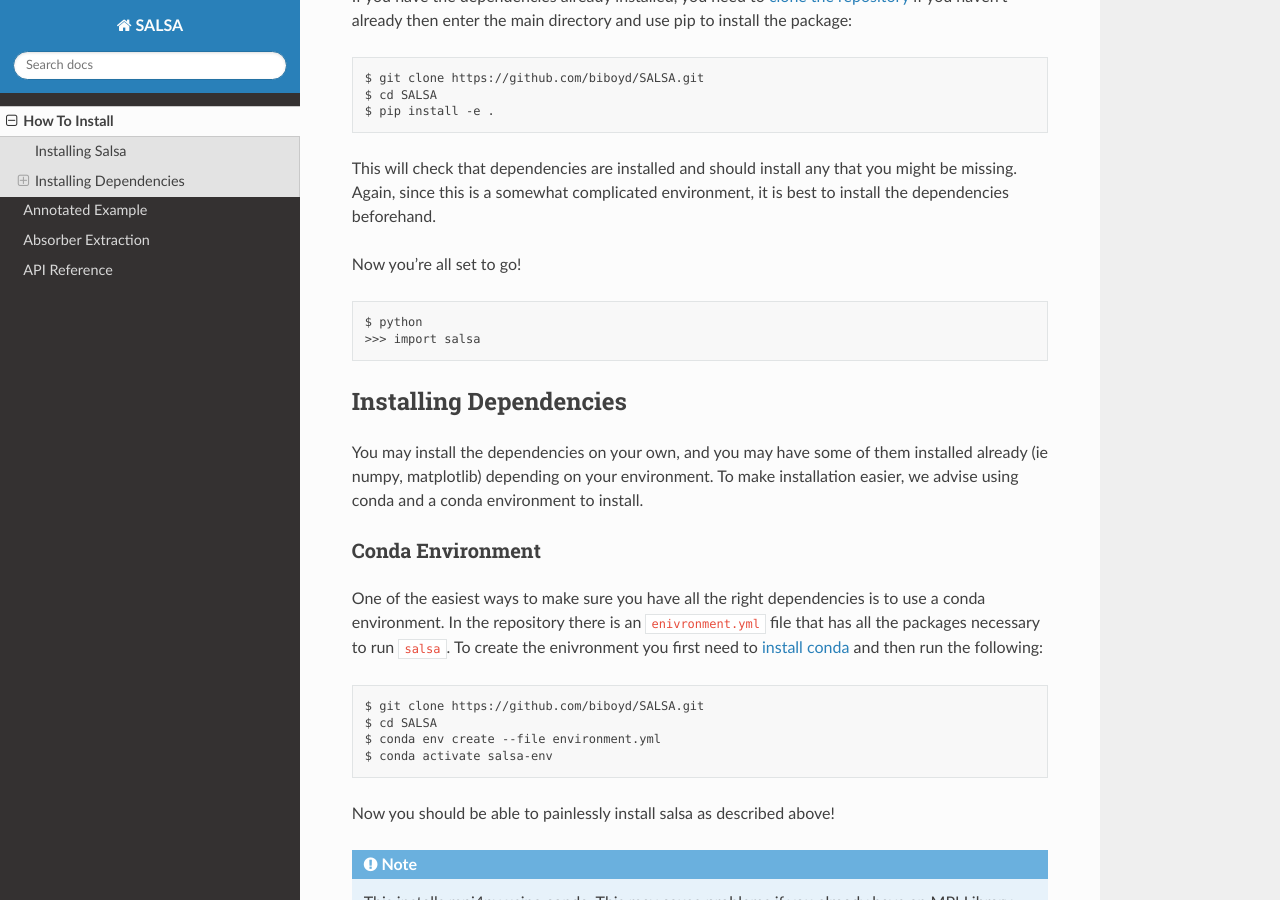
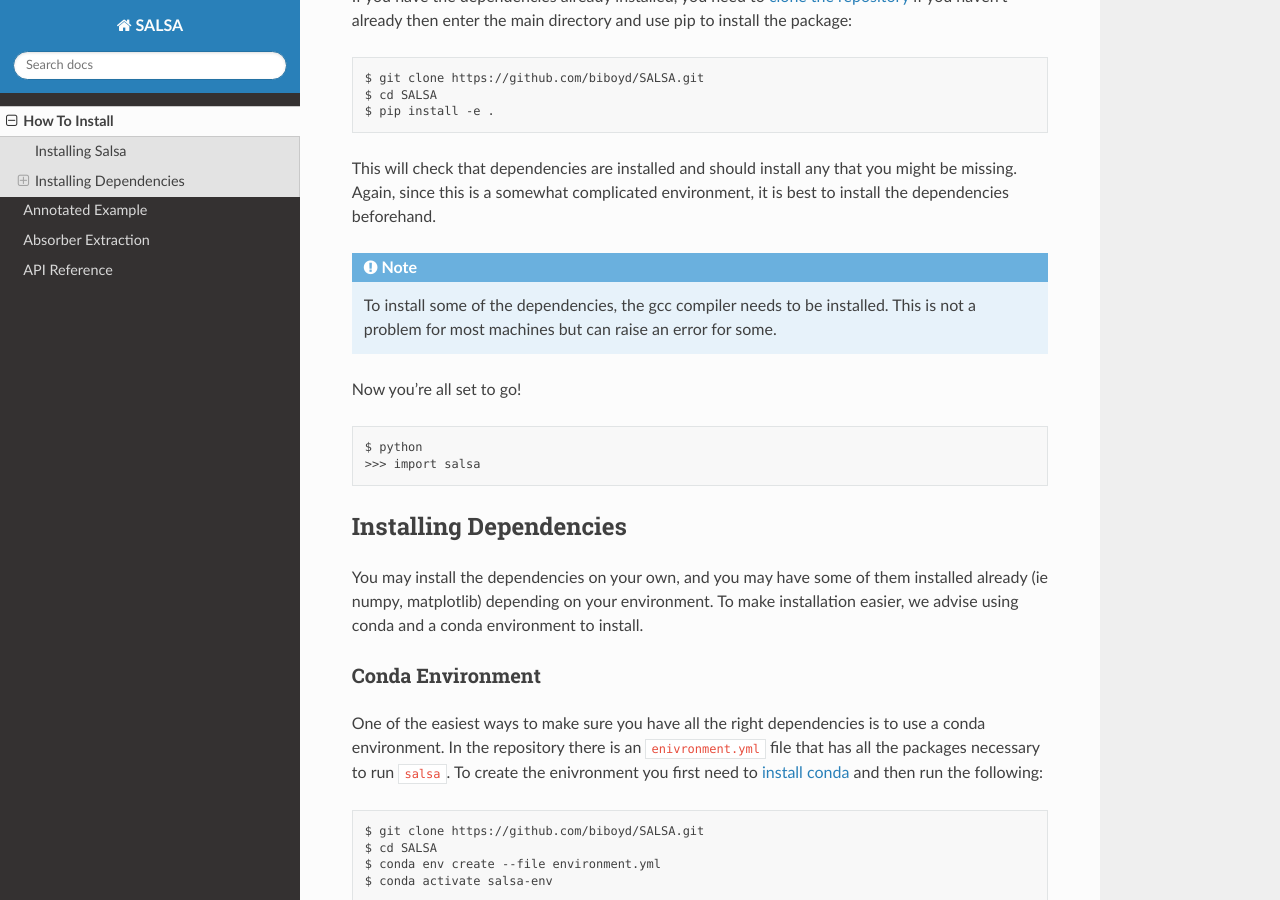
Before and after one commit to biboyd/SALSA, a Sphinx documentation site: the page built from docs/source/installation.rst, in a window 1280 px wide and 900 px high, scrolled down 303 px. Built offline with Sphinx 7.4.7 and the Read the Docs theme 2.0.0, drawn with Linux system fonts in a browser that asks for light colours.

Commit message:
note gcc is needed

```diff
--- a/docs/source/installation.rst
+++ b/docs/source/installation.rst
@@ -21,6 +21,10 @@
 This will check that dependencies are installed and should install any that you
 might be missing. Again, since this is a somewhat complicated environment, it is
 best to install the dependencies beforehand.
+
+.. note::
+  To install some of the dependencies, the gcc compiler needs to be installed.
+  This is not a problem for most machines but can raise an error for some.
 
 Now you're all set to go! ::
 
--- a/environment.yml
+++ b/environment.yml
@@ -3,6 +3,7 @@
 channels:
   - conda-forge
 
+#NOTE: gcc compiler is needed to install some packages
 dependencies:
     - python>=3.5
     - pip
--- a/setup.py
+++ b/setup.py
@@ -2,6 +2,7 @@
 import os
 
 #base dependencies
+#NOTE: gcc compiler is needed to install some packages
 dependecies=['numpy', 'yt', 'trident', 'spectacle', 'matplotlib', 'pandas',
              'scipy', 'mpi4py']
 
```
Also changed, not shown: README.md (+1 -0 lines).
